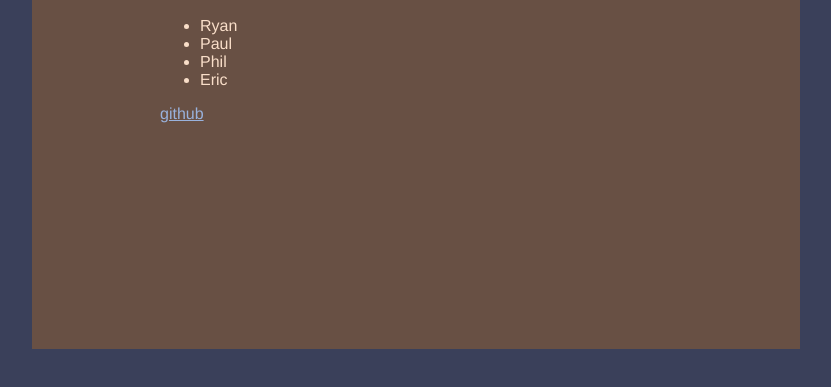
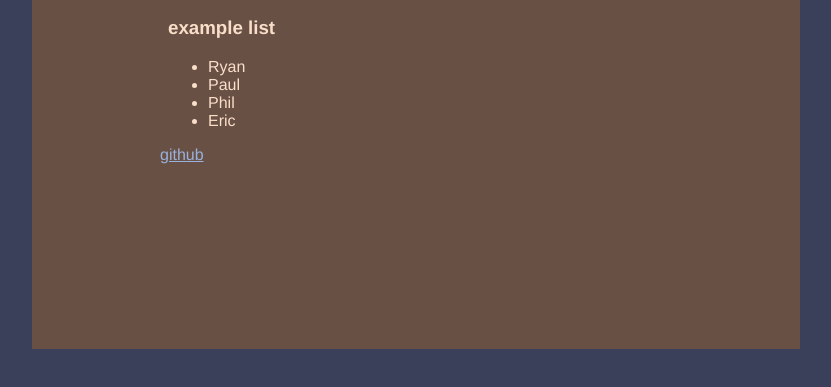
Before and after one commit to joakimnystedt/typescript-webpack-boilerplate, a website built with webpack: page src/index.html in a window 1280 px wide. Shown: the part 291-678 px from the top of the page, without its empty margins (232-1063 px from the left). Built offline with nearby package versions, Linux system fonts and the light colour scheme.

Commit message:
string manipulation

```diff
--- a/src/components/exampleComponent.html
+++ b/src/components/exampleComponent.html
@@ -1 +1,2 @@
+<h3>{title}</h3>
 <ul></ul>
--- a/src/components/exampleComponent.ts
+++ b/src/components/exampleComponent.ts
@@ -1,3 +1,4 @@
+import { stringToHTML } from '../helpers/stringToHtmlHelper'
 import { getPersons } from '../services/exampleService'
 import template from './exampleComponent.html'
 
@@ -7,14 +8,22 @@ export default class exampleComponent extends HTMLElement {
     }
 
     connectedCallback() {
-        this.innerHTML = template
-        let ul = this.querySelector('ul')
+        // modify string
+        let modifiedTemplate = template
+        modifiedTemplate = modifiedTemplate.replace('{title}', 'example list')
+
+        // modify html
+        let htmlTemplate = stringToHTML(modifiedTemplate)
+        let ul = htmlTemplate.querySelector('ul')
 
         getPersons.map(function (item) {
             let li = document.createElement('li')
             li.innerText = item.name
             return ul?.append(li)
         })
+
+        // append html
+        this.append(htmlTemplate)
     }
     attributeChangeCallback() {}
     disconnectedCallback() {}
--- /dev/null
+++ b/src/helpers/stringToHtmlHelper.ts
@@ -0,0 +1,5 @@
+export const stringToHTML = function (str: string) {
+    let parser = new DOMParser()
+    let doc = parser.parseFromString(str, 'text/html')
+    return doc.body
+}
```
